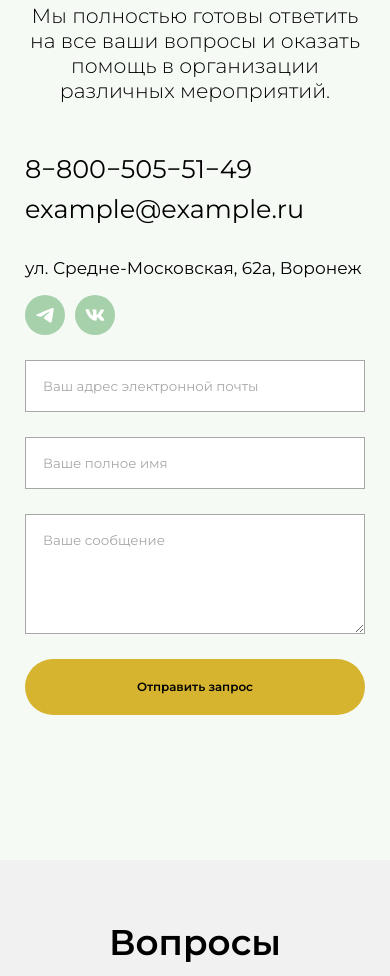
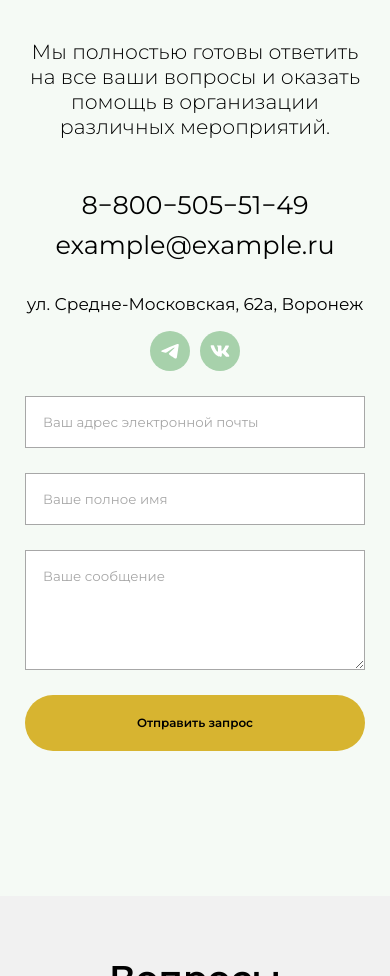
Before and after one commit to IvanZemsky/tfest, a plain HTML site: page index.html in a window 390 px wide. Shown: the part 9501-10477 px from the top of the page. Drawn offline with nearby package versions, Linux system fonts and the light colour scheme.

Commit message:
feat: adaptability for contacts

```diff
--- a/styles/sections/contacts.css
+++ b/styles/sections/contacts.css
@@ -106,3 +106,14 @@
 .contacts__textarea:focus {
    border-color: var(--c-green);
 }
+
+@media screen and (max-width: 936px) {
+   .contacts__info{
+      align-items: center;
+      flex-direction: column;
+      text-align: center;
+   }
+   .contacts__socials{
+      justify-content: center;
+   }
+}
```
